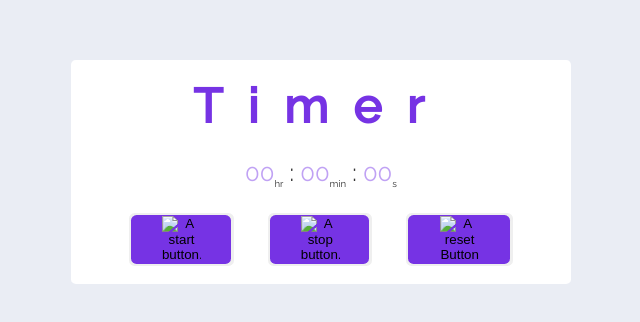
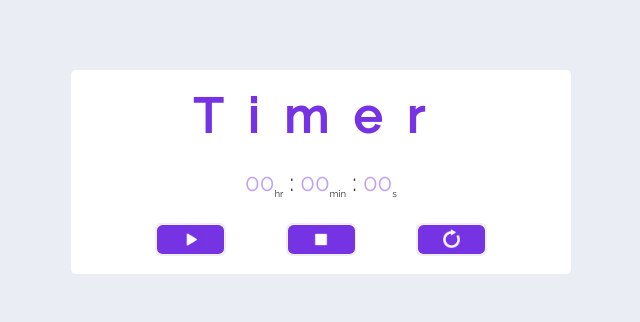
Before and after one commit to WeiXinToo/web-app, a plain HTML site: page timer/index.html in a window 1280 px wide. Shown: the part 228-550 px from the top of the page, without its empty margins (319-959 px from the left). Drawn offline with Linux system fonts and the light colour scheme.

Commit message:
Update index.html by correcting file path

```diff
--- a/timer/index.html
+++ b/timer/index.html
@@ -6,7 +6,7 @@
   <meta name="author" content="Too Wei Xin">
   <meta name="viewport" content="width=device-width, initial-scale=1.0">
   <title>Timer</title>
-  <link rel="shortcut icon" href="favicon-32x32.png" type="image/x-icon">
+  <link rel="shortcut icon" href="./image/favicon-32x32.png" type="image/x-icon">
   <link rel="stylesheet" href="/style.css">
 </head>
 <body>
@@ -21,9 +21,9 @@
     </div>
 
     <div class="container button-container">
-      <button class="animate-button js-start-button"><img class="logo" src="/icons8-play-64.png" alt="A start button." width="64" height="64"></button>
-      <button class="animate-button js-stop-button"><img class="logo" src="icons8-stop-64.png" alt="A stop button." width="64" height="64"></button>
-      <button class="animate-button js-reset-button"><img class="logo" src="icons8-reset-64.png" alt="A reset Button" width="64" height="64"></button>
+      <button class="animate-button js-start-button"><img class="logo" src="./image/icons8-play-64.png" alt="A start button." width="64" height="64"></button>
+      <button class="animate-button js-stop-button"><img class="logo" src="./image/icons8-stop-64.png" alt="A stop button." width="64" height="64"></button>
+      <button class="animate-button js-reset-button"><img class="logo" src="./image/icons8-reset-64.png" alt="A reset Button" width="64" height="64"></button>
     </div>
 
   </main>
```
